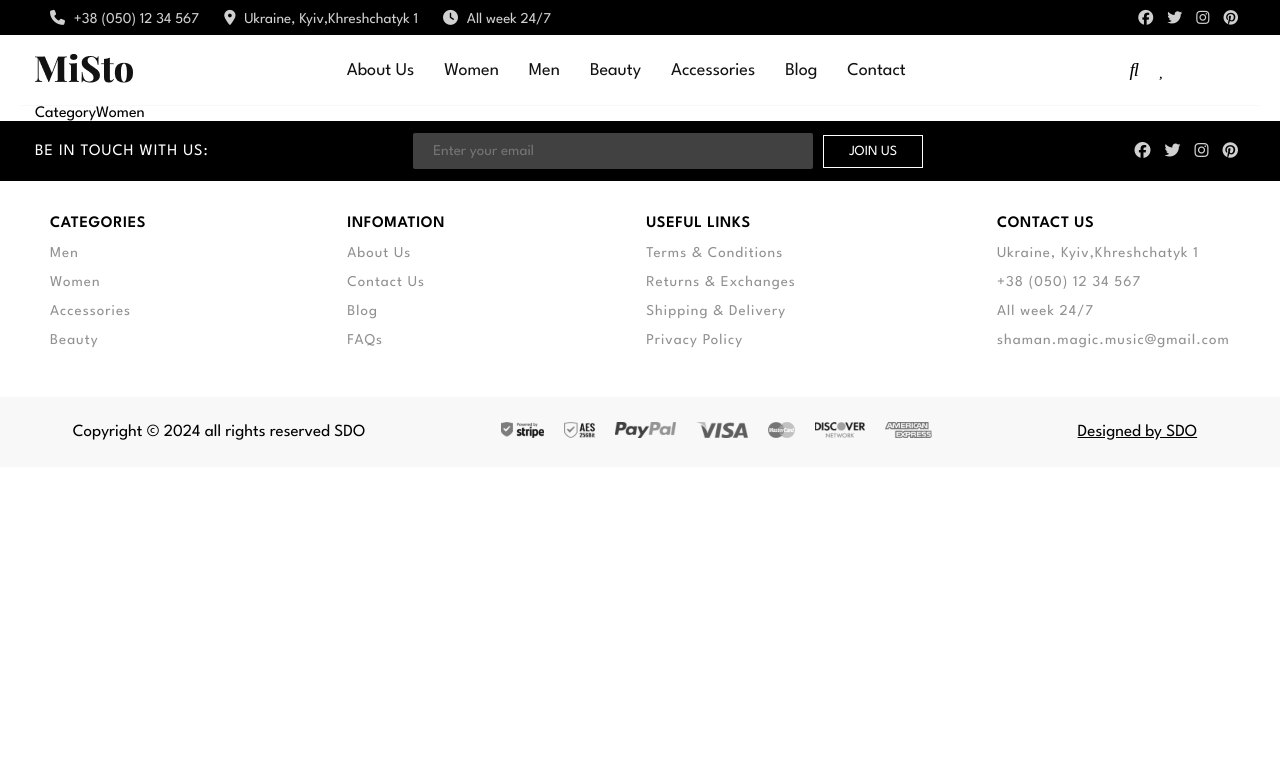
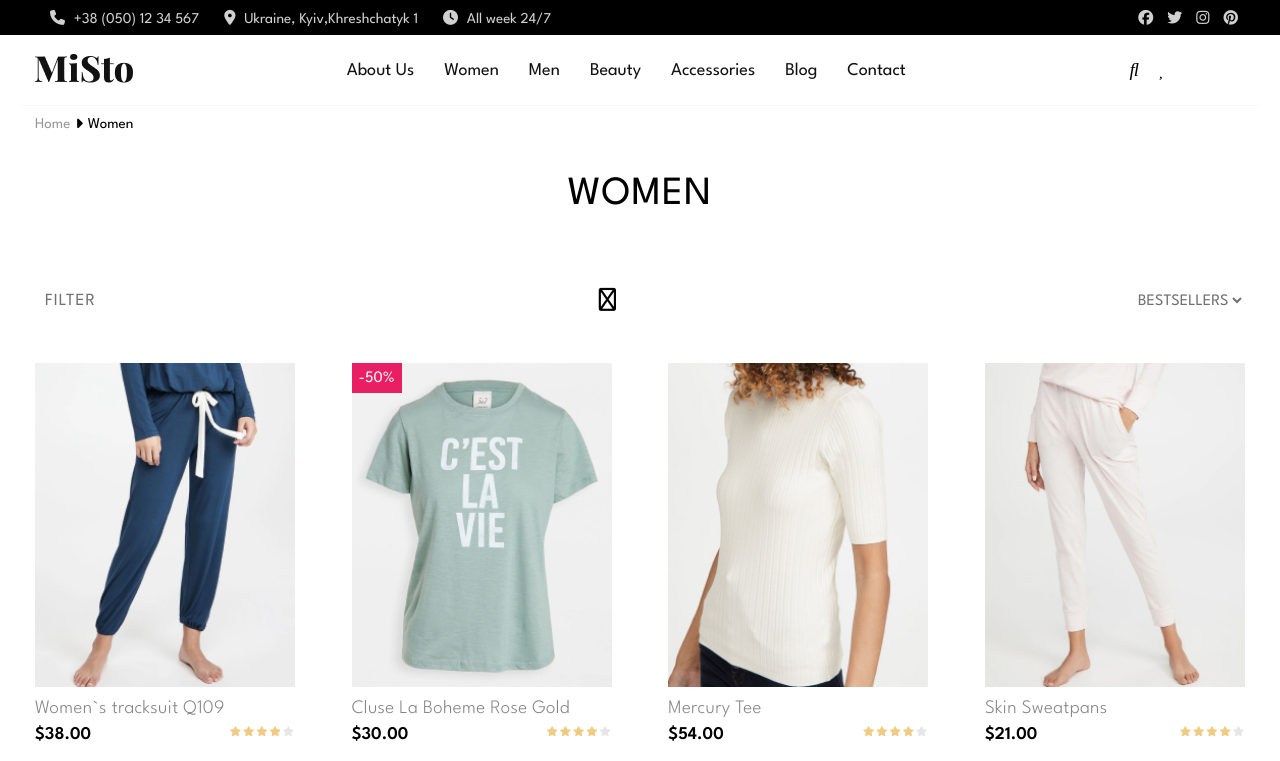
Before and after one commit to Sardordaminov/misto-uz-sd, a React (Create React App) app: page /categories-woman/1 in a window 1280 px wide. Shown: the top 761 px of the page. Built offline with nearby package versions, Linux system fonts and the light colour scheme; the HTML template or start-up script is replaced by a standard one.

Commit message:
categoriesdone

```diff
--- a/src/pages/categoryPage/style.css
+++ b/src/pages/categoryPage/style.css
@@ -28,7 +28,7 @@
   justify-content: space-between;
 }
 .category-page-products-item.active {
-  min-height: 430px;
+  min-height: 500px;
   overflow-y: visible;
 }
 .filter-openBtn {
--- a/src/pages/categoryPage/women/CategoryW.jsx
+++ b/src/pages/categoryPage/women/CategoryW.jsx
@@ -1,9 +1,50 @@
-import React from 'react'
+import React, { useState } from 'react'
+import { Link } from 'react-router-dom'
+import Product from '../../../components/product/productWomen/product'
+import { products } from '../../../data/data'
+import FilterItem from '../filter/FilterItem'
+import '../style.css'
 
 function CategoryW() {
-  return (
-    <div>CategoryWomen</div>
-  )
+    const [filter, setFilter] = useState(false)
+    console.log(filter);
+    return (
+        <div className='category-page'>
+            <div className="location">
+                <Link to="/">Home</Link>
+                <i class="fa-solid fa-caret-right"></i>
+                <p>Women</p>
+            </div>
+            <div className="category-page-title"><h1>WOMEN</h1></div>
+            <div className='category-page-products'>
+                <div className={`category-page-products-item ${filter && 'active'}`}>
+                    <div className='item-top'>
+                        <div onClick={() => setFilter(!filter)} className="filter-openBtn"><i className={`${filter ? "fa-light fa-xmark-large" : "fa-duotone fa-sliders-up"}`}></i> FILTER</div>
+                        <div className='view-style-main'>
+                            <button><i class="fa-regular fa-bars"></i></button>
+                            <button><i class="fa-regular fa-grid-2"></i></button>
+                        </div>
+                        <select className='view-style'>
+                            <option value="bestsellers">BESTSELLERS</option>
+                            <option value="topitems">TOPITEMS</option>
+                        </select>
+                    </div>
+                    {filter ? (
+                        <div className='filter-modal'><FilterItem /></div>
+                    ) : ''}
+                </div>
+                <div className='products'>
+                    {products.map((el, index) => (
+                        <Product
+                            key={el.id}
+                            el={el}
+                            index={index}
+                        />
+                    ))}
+                </div>
+            </div>
+        </div >
+    )
 }
 
 export default CategoryW
```
